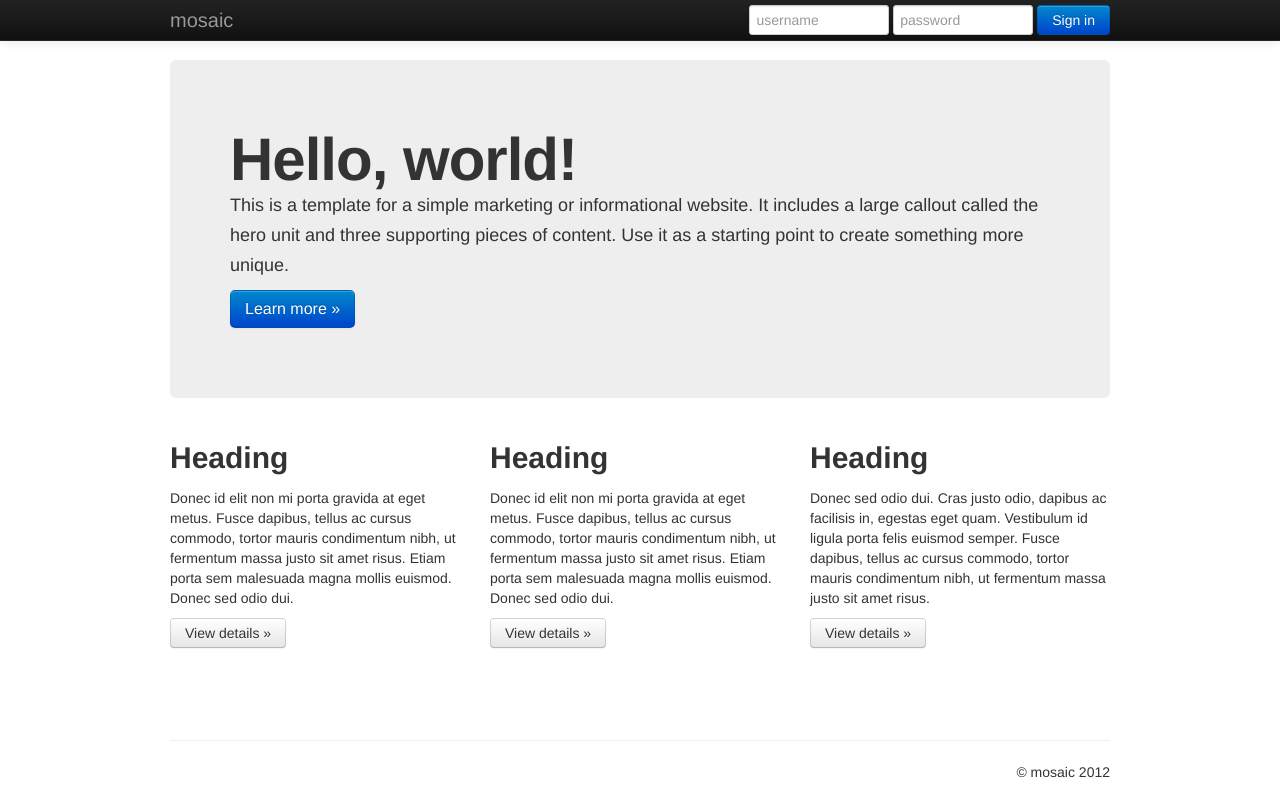
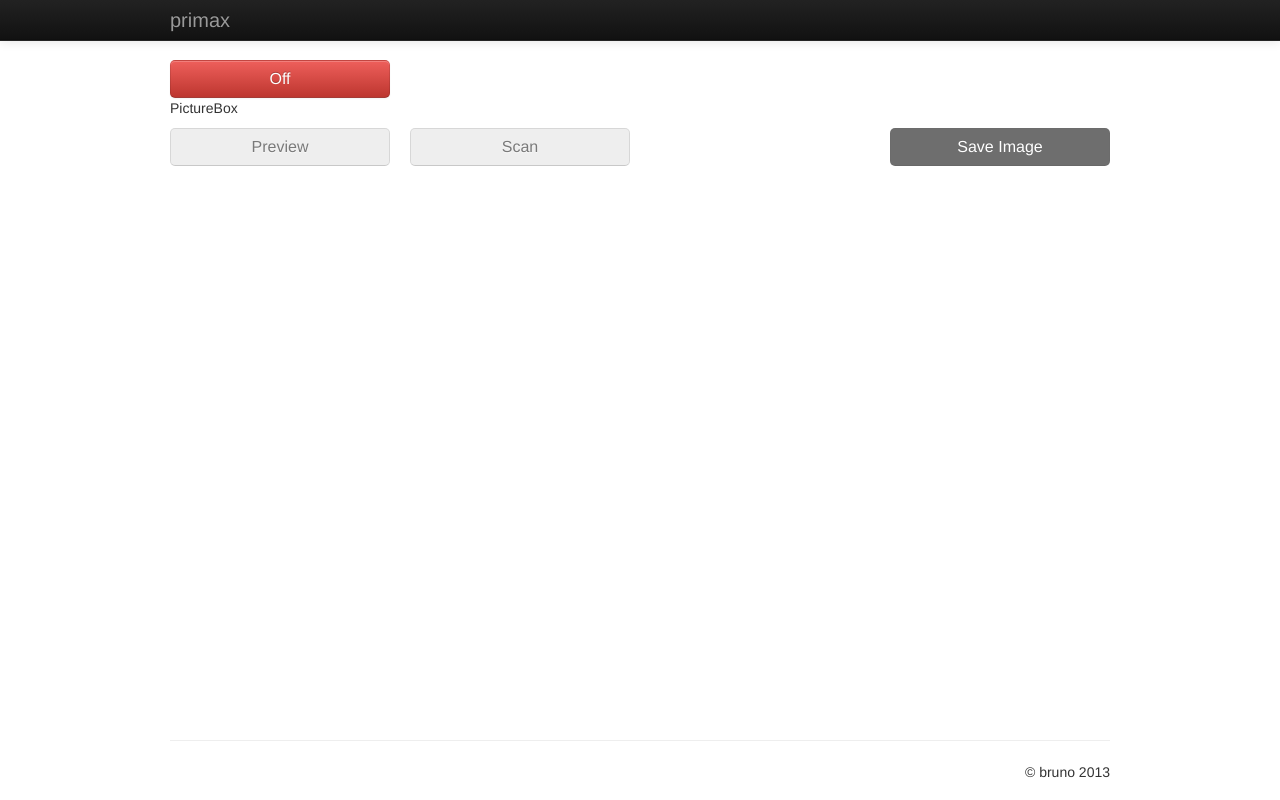
Before and after one commit to brunocodutra/primaxwebgui, a PHP site: page / in a window 1280 px wide. Run offline with PHP 8.4, Linux system fonts and the light colour scheme; data that the repository does not hold is empty; style sheets or scripts are compiled from the project's sources; some libraries are stand-ins or nearby versions.

Commit message:
setting up the layout and the turn on/off logic

```diff
--- a/footer.php
+++ b/footer.php
@@ -1,8 +1,8 @@
 <footer>
     <div class="container">
-    	<hr>
-    	<div class="pull-right">
-			&copy; mosaic 2012
-		</div>
+        <hr>
+        <div class="pull-right">
+            &copy; bruno 2013
+        </div>
     </div>
 </footer>
--- a/index.php
+++ b/index.php
@@ -30,43 +30,24 @@
         <div id="content">
             <div class="container">
 
-                <!-- Main hero unit for a primary marketing message or call to action -->
-                <div class="hero-unit">
-                    <h1>Hello, world!</h1>
-                    <p>This is a template for a simple marketing or informational website. It includes a large callout called the hero unit and three supporting pieces of content. Use it as a starting point to create something more unique.</p>
-                    <p><a class="btn btn-primary btn-large">Learn more &raquo;</a></p>
+                <div class="row">
+                    <button id="buttonOnOff" class="span3 btn btn-danger btn-large" type="button">Off</button>
+                    <div class="span9"></div>
                 </div>
 
-                <!-- Example row of columns -->
                 <div class="row">
-                    <div class="span4">
-                        <h2>Heading</h2>
-                        <p>
-                            Donec id elit non mi porta gravida at eget metus. Fusce dapibus, tellus ac cursus commodo, tortor mauris condimentum nibh, ut fermentum massa justo sit amet risus. Etiam porta sem malesuada magna mollis euismod. Donec sed odio dui.
-                        </p>
-                        <p>
-                            <a class="btn" href="#">View details &raquo;</a>
-                        </p>
-                    </div>
-                    <div class="span4">
-                        <h2>Heading</h2>
-                        <p>
-                            Donec id elit non mi porta gravida at eget metus. Fusce dapibus, tellus ac cursus commodo, tortor mauris condimentum nibh, ut fermentum massa justo sit amet risus. Etiam porta sem malesuada magna mollis euismod. Donec sed odio dui.
-                        </p>
-                        <p>
-                            <a class="btn" href="#">View details &raquo;</a>
-                        </p>
-                    </div>
-                    <div class="span4">
-                        <h2>Heading</h2>
-                        <p>
-                            Donec sed odio dui. Cras justo odio, dapibus ac facilisis in, egestas eget quam. Vestibulum id ligula porta felis euismod semper. Fusce dapibus, tellus ac cursus commodo, tortor mauris condimentum nibh, ut fermentum massa justo sit amet risus.
-                        </p>
-                        <p>
-                            <a class="btn" href="#">View details &raquo;</a>
-                        </p>
+                    <div class="span12">
+                        <p>PictureBox</p>
                     </div>
                 </div>
+
+                <div class="row">
+                    <button id="preview" class="span3 btn btn-large control disabled" type="button">Preview</button>
+                    <button id="scan" class="span3 btn btn-large control disabled" type="button">Scan</button>
+                    <div class="span3"></div>
+                    <button id="save" class="span3 btn btn-inverse btn-large control disabled" type="button">Save Image</button>
+                </div>
+
             </div>
             <div class="footer-push"></div>
         </div>
@@ -79,5 +60,43 @@
         <script>window.jQuery || document.write('<script src="js/vendor/jquery-1.8.2.min.js"><\/script>')</script>
         <script src="js/vendor/bootstrap.min.js"></script>
         <script src="js/main.js"></script>
+        <script type="text/javascript">
+
+            function enableControls(flag) {
+                if(flag)
+                    $('.control').removeClass('disabled');
+                else
+                    $('.control').addClass('disabled');
+            }
+
+            function turnOn(event) {
+                self = this;
+                $(self).unbind('click');
+                $(self).removeClass('btn-danger').addClass('btn-warning').addClass('disabled');
+                $(self).text('Turning On...');
+                countdown(self, 10, function() {
+                    $(self).removeClass('btn-warning').removeClass('disabled').addClass('btn-success');
+                    $(self).text('On');
+                    $(self).click(turnOff);
+                    enableControls(true);
+                });
+            }
+
+            function turnOff(event) {
+                self = this;
+                enableControls(false);
+                $(self).unbind('click');
+                $(self).removeClass('btn-success').addClass('btn-warning').addClass('disabled');
+                $(self).text('Turning Off...');
+                countdown(self, 10, function() {
+                    $(self).removeClass('btn-warning').removeClass('disabled').addClass('btn-danger');
+                    $(self).text('Off');
+                    $(self).click(turnOn);
+                });
+            }
+
+            $("#buttonOnOff").click(turnOn);
+
+        </script>
     </body>
 </html>
--- /dev/null
+++ b/js/main.js
@@ -0,0 +1,14 @@
+function countdown(element, seconds, callback) {
+    setTimeout(function() {
+        currentMinutes = Math.floor(seconds/60);
+        currentSeconds = seconds - currentMinutes*60;
+
+        $(element).text((currentMinutes < 10 ? '0' : '') + currentMinutes + ':' + (currentSeconds < 10 ? '0' : '') + currentSeconds)
+        if(seconds-- <= 0) {
+            setTimeout(callback, 0);
+            return;
+        }
+
+        countdown(element, seconds, callback);
+    }, 1000);
+}
--- a/navbar.php
+++ b/navbar.php
@@ -1,17 +1,8 @@
 <div class="navbar navbar-inverse navbar-fixed-top">
-	<div class="navbar-inner">
-		<div class="container">
-			<a class="btn btn-navbar" data-toggle="collapse" data-target=".nav-collapse"> <span class="icon-bar"></span> <span class="icon-bar"></span> <span class="icon-bar"></span> </a>
-			<a class="brand" href="./index.html">mosaic</a>
-			<div class="nav-collapse collapse">
-				<form class="navbar-form pull-right">
-					<input class="span2" type="text" placeholder="username">
-					<input class="span2" type="password" placeholder="password">
-					<button type="submit" class="btn btn-primary">
-						Sign in
-					</button>
-				</form>
-			</div>
-		</div>
-	</div>
+    <div class="navbar-inner">
+        <div class="container">
+            <a class="btn btn-navbar" data-toggle="collapse" data-target=".nav-collapse"> <span class="icon-bar"></span> <span class="icon-bar"></span> <span class="icon-bar"></span> </a>
+            <a class="brand" href="./index.php">primax</a>
+        </div>
+    </div>
 </div>
```
